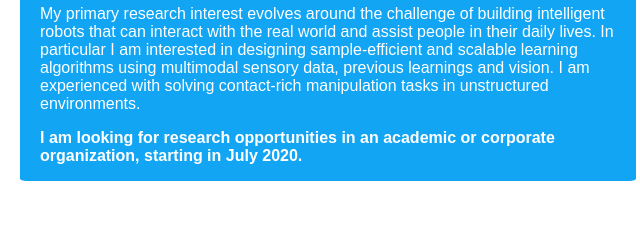
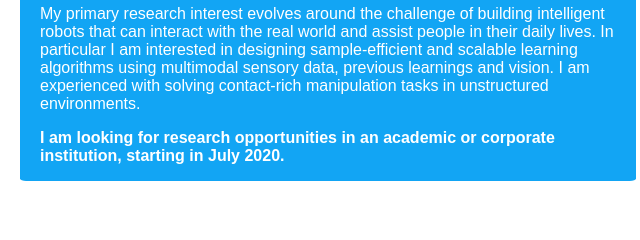
Before and after one commit to AntonBaumannDE/AntonBaumannDE.github.io, a plain HTML site: page index.html in a window 1280 px wide. Shown: the part 2460-2700 px from the top of the page, 312-952 px from the left. Drawn offline with nearby package versions, Linux system fonts and the light colour scheme; a web font is replaced by a local one.

Commit message:
cleaned up wording - need to clean up code

```diff
--- a/index.html
+++ b/index.html
@@ -84,7 +84,7 @@
 						In particular I am interested in designing sample-efficient and scalable learning algorithms using multimodal sensory data, previous learnings and vision.
 						I am experienced with solving contact-rich manipulation tasks in unstructured environments.
 					</p>
-					<p class="subinfotext">	<b>I am looking for research opportunities in an academic or corporate organization, starting in July 2020.</b></p>
+					<p class="subinfotext">	<b>I am looking for research opportunities in an academic or corporate institution, starting in July 2020.</b></p>
 
 					</div>
 				</div>
```
